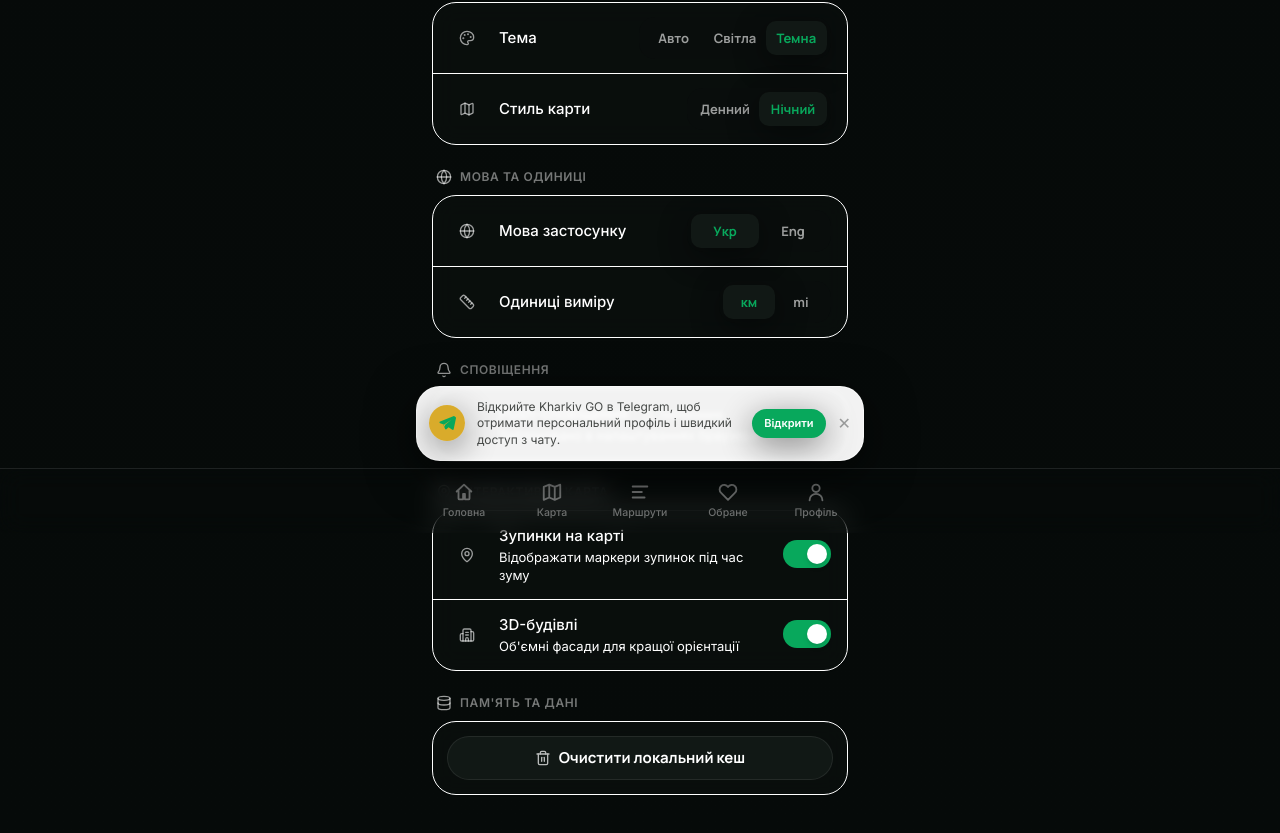
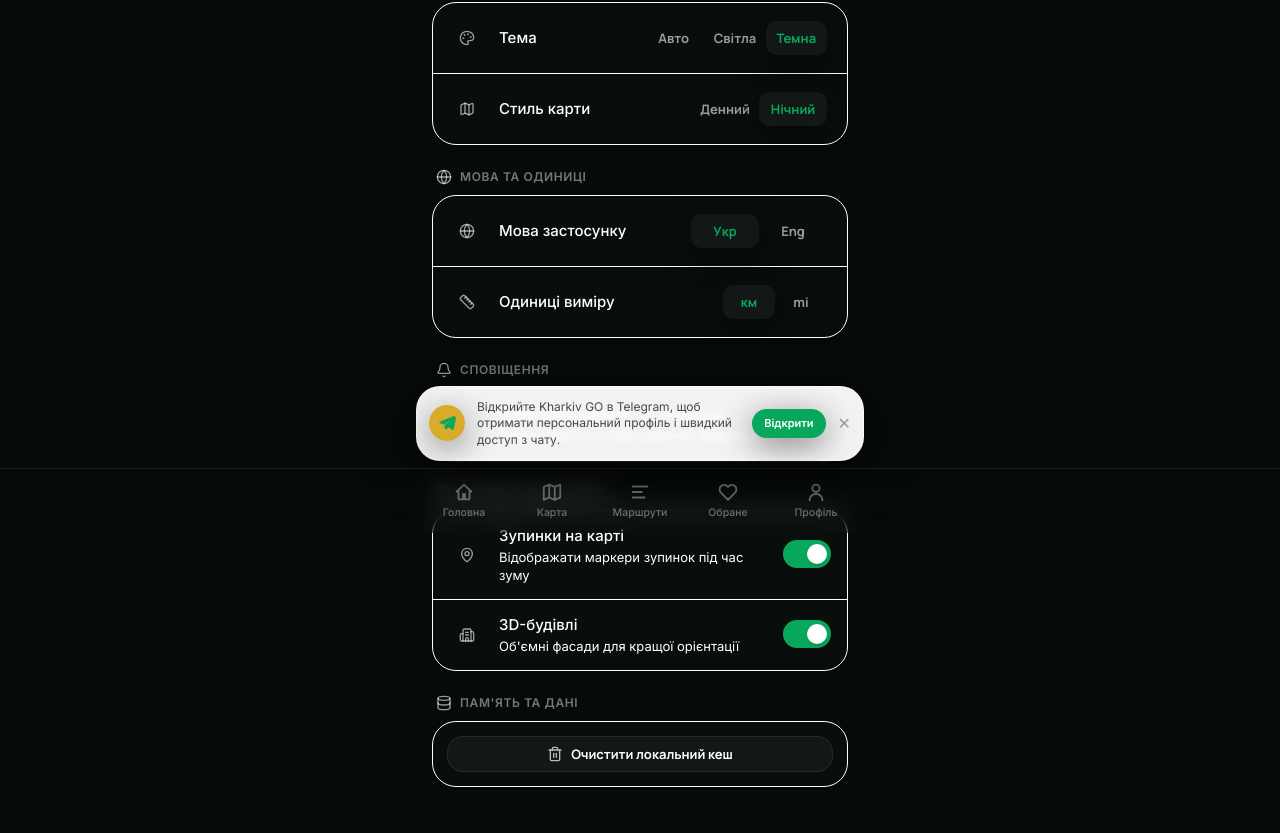
Before and after one commit to Travkaa52/rharkivGOO, a React (Vite) app in the folder frontend/: page /settings in a window 1280 px wide. Shown: the part 267-1100 px from the top of the page. Built offline with nearby package versions, Linux system fonts and the light colour scheme.

Commit message:
Update comments and button properties in SettingsPage

```diff
--- a/frontend/src/pages/SettingsPage.tsx
+++ b/frontend/src/pages/SettingsPage.tsx
@@ -247,16 +247,18 @@ export function SettingsPage() {
           />
         </Section>
 
-        {/* Пам'ять та кеш */}
+        {/* Пам'ять та дані */}
         <Section title="Пам'ять та дані" icon={<Database className="h-4 w-4" />}>
           <div className="p-3.5">
             <Button
-              variant={clearingState === 'done' ? 'success' : 'secondary'}
-              size="md"
+              variant="secondary"
+              size="sm"
               fullWidth
               onClick={handleClearCache}
               disabled={clearingState !== 'idle'}
-              className="relative overflow-hidden transition-all duration-300 font-medium"
+              className={`relative overflow-hidden transition-all duration-300 font-medium ${
+                clearingState === 'done' ? 'border-emerald-500/50 text-emerald-500 bg-emerald-500/10' : ''
+              }`}
             >
               <div className="flex items-center justify-center gap-2">
                 {clearingState === 'loading' && (
```
